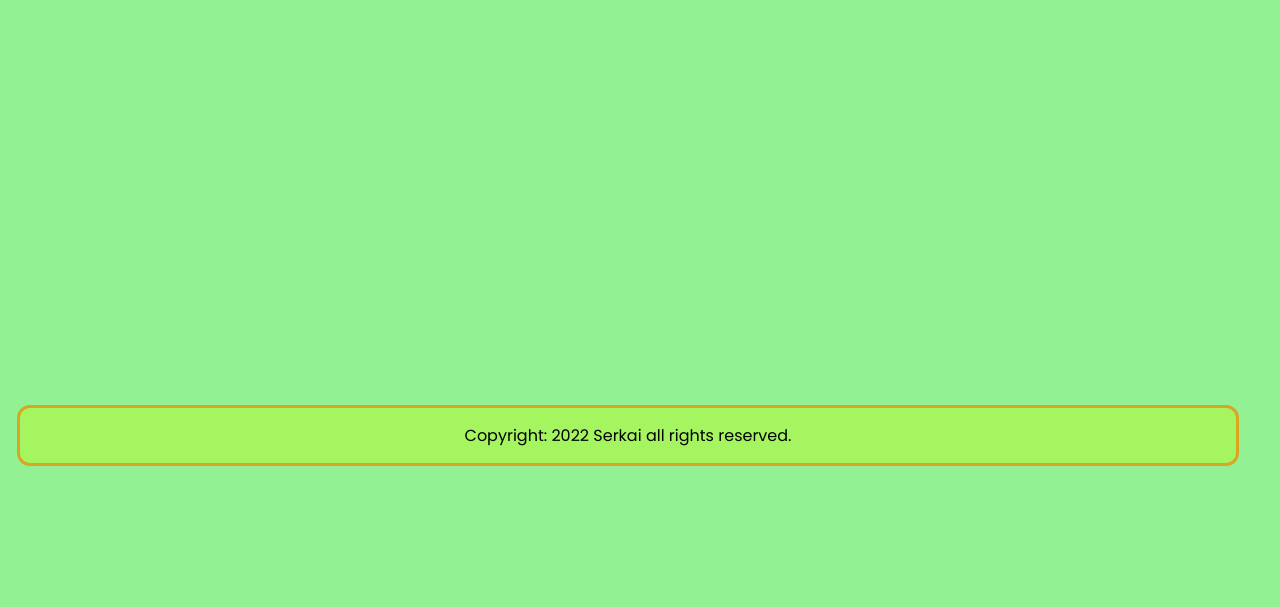
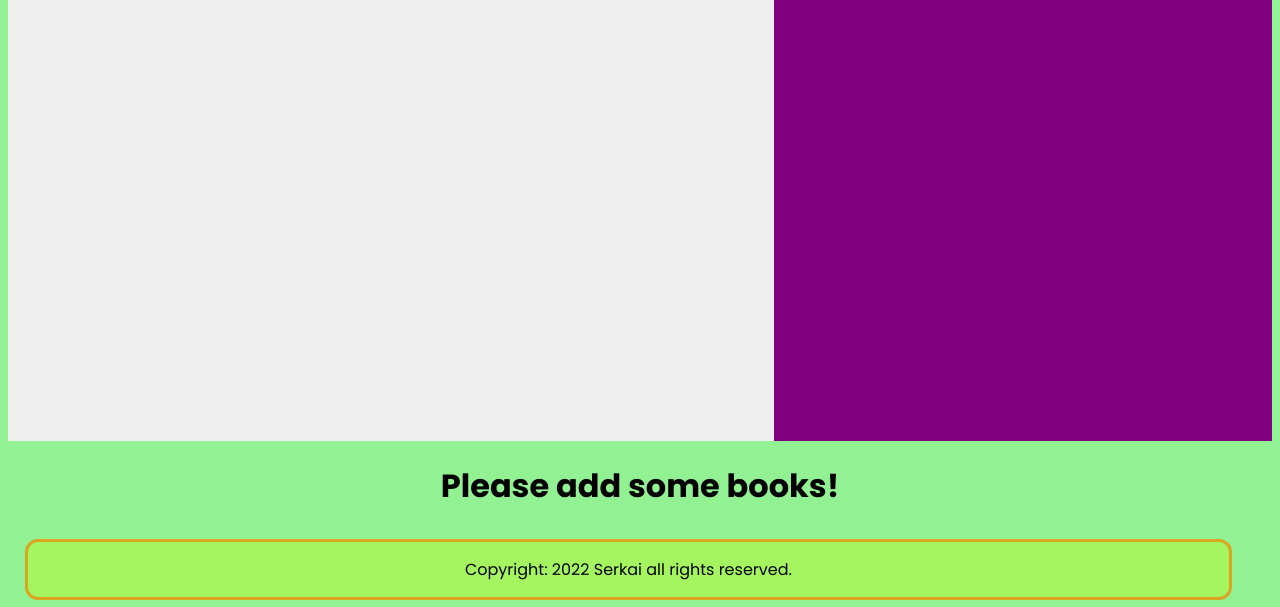
Before and after one commit to HabibPayenda/awesomeBooks, a website: page index.html in a window 1280 px wide. Shown: the part 327-934 px from the top of the page. Before the commit the page ends 800 px from the top, so only its background shows below. Drawn offline with Linux system fonts and the light colour scheme.

Commit message:
Divides the header styles

```diff
--- a/src/stylesheets/style.css
+++ b/src/stylesheets/style.css
@@ -64,8 +64,28 @@ body {
 
 .header {
   display: flex;
-  justify-content: center;
-  align-items: center;
+  justify-content: flex-start;
+  align-items: flex-start;
+  width: 100%;
+  background-color: #eee;
+  height: 95vh;
+}
+
+.headerLeft {
+  display: flex;
+  flex-direction: column;
+  flex: 2;
+  background-color: #eee;
+  height: 100%;
+}
+
+.headerRight {
+  display: flex;
+  flex-direction: column;
+  flex: 1.3;
+  background-color: purple;
+  color: white;
+  height: 100%;
 }
 
 .main {
@@ -206,9 +226,9 @@ body {
   display: flex;
   align-items: center;
   justify-content: center;
-  position: fixed;
+  /* position: fixed;
   bottom: 0;
-  left: 0;
+  left: 0; */
   outline: solid 3px goldenrod;
   background-color: #a4f560;
   color: black;
```
